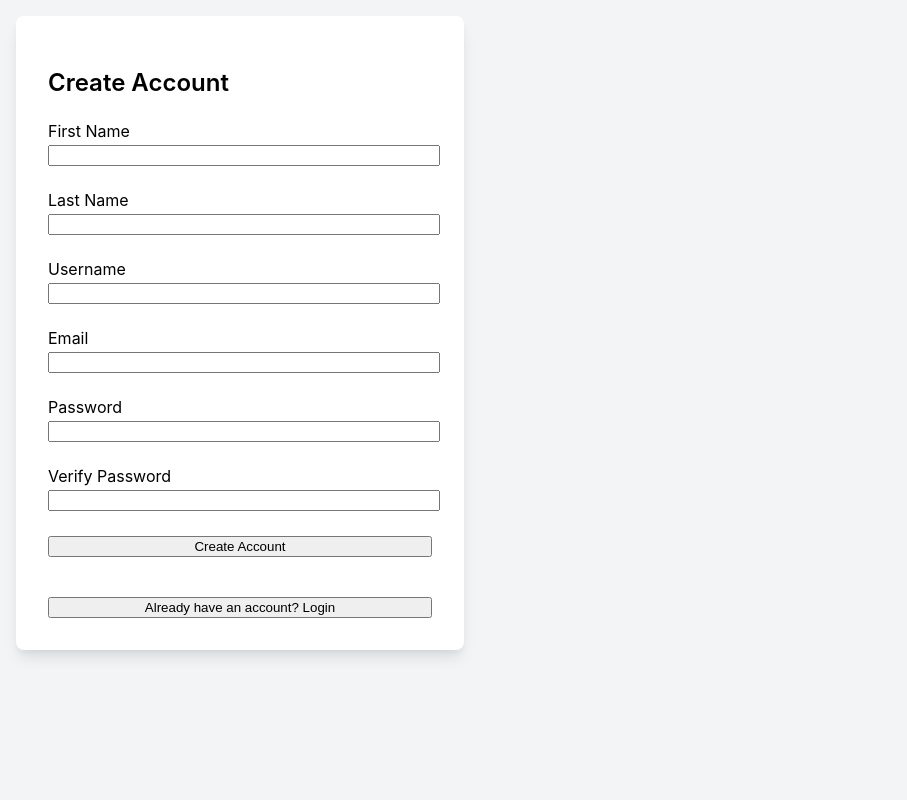
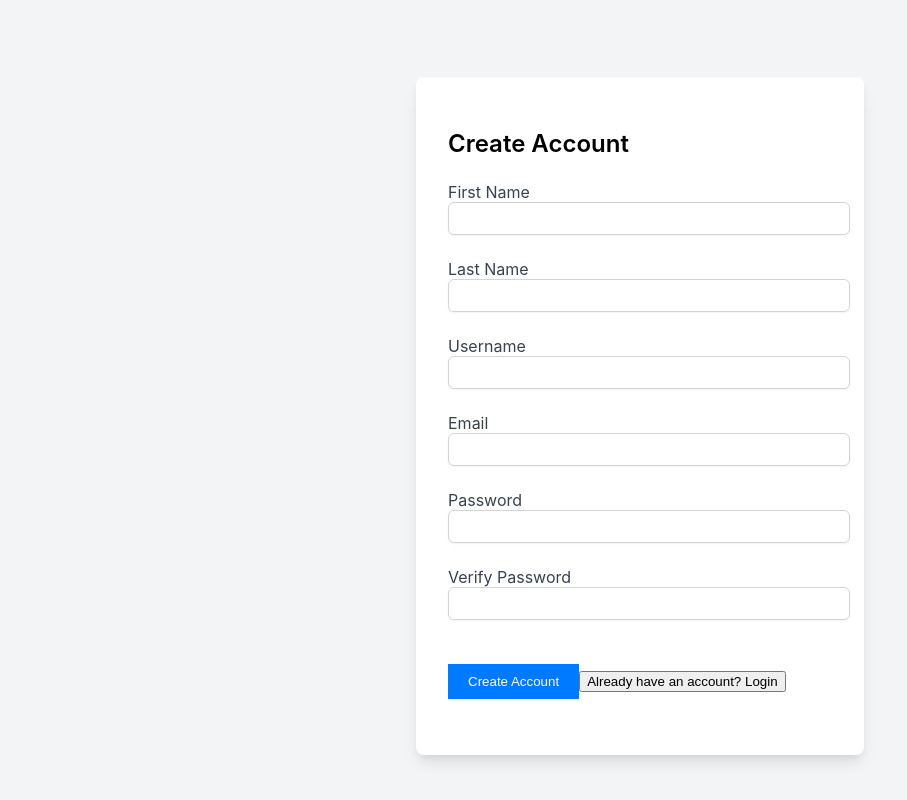
Before and after one commit to Paraillel-LLC/Paraillel-V-1, a React (Create React App) app in the folder frontend/: page / in a window 1280 px wide. Both pictures are taken after typing "Sample", "Sample123" into the empty fields and a click on the button "Create an Account". Shown: the top 800 px of the page, without its empty margins (0-907 px from the left). Built offline with nearby package versions, Linux system fonts and the light colour scheme.

Commit message:
finish adding backend for profile -> teacher's taught

```diff
--- a/frontend/src/Login.js
+++ b/frontend/src/Login.js
@@ -8,7 +8,7 @@ function Login({ onLogin }) {
   };
 
   return (
-    <div className="flex justify-center items-center min-h-screen bg-gray-100 p-4">
+    <div className="flex-center min-h-screen bg-gray-100 p-4">
       <div className="w-full max-w-sm bg-white p-8 rounded-lg shadow-lg">
         {isCreatingAccount ? (
           <CreateAccountForm onLogin={onLogin} toggleMode={toggleMode} />
@@ -75,30 +75,31 @@ function LoginForm({ onLogin, toggleMode }) {
   };
 
   return (
-    <form onSubmit={handleSubmit} className="space-y-6">
+    <form onSubmit={handleSubmit} className="form-container space-y-6">
       <h2 className="text-2xl font-semibold mb-4">Login</h2>
       <div>
-        <label className="block text-gray-700">Username</label>
+        <label className="form-label">Username</label>
         <input
           type="text"
           value={username}
           onChange={(e) => setUsername(e.target.value)}
-          className="mt-1 block w-full px-3 py-2 border border-gray-300 rounded-md shadow-sm focus:outline-none focus:ring-2 focus:ring-blue-500 focus:border-blue-500 sm:text-sm"
+          className="input"
         />
       </div>
       <div>
-        <label className="block text-gray-700">Password</label>
+        <label className="form-label">Password</label>
         <input
           type="password"
           value={password}
           onChange={(e) => setPassword(e.target.value)}
-          className="mt-1 block w-full px-3 py-2 border border-gray-300 rounded-md shadow-sm focus:outline-none focus:ring-2 focus:ring-blue-500 focus:border-blue-500 sm:text-sm"
+          className="input"
         />
       </div>
-      <button type="submit" className="w-full bg-blue-500 text-white py-2 rounded-md hover:bg-blue-600 focus:outline-none focus:ring-2 focus:ring-blue-500 focus:ring-offset-2">
+      <button type="submit" className="submit-button">
         Login
       </button>
-      <button type="button" onClick={toggleMode} className="w-full mt-4 text-blue-500 hover:underline">
+      <button type="button" onClick={toggleMode} className="text-blue-500 hover:underline mt-4">
+
         Create an Account
       </button>
     </form>
@@ -255,72 +256,66 @@ function CreateAccountForm({ onLogin, toggleMode }) {
   };
 
   return (
-    <form onSubmit={handleSubmit} className="space-y-6">
+    <form onSubmit={handleSubmit} className="form-container space-y-6">
       <h2 className="text-2xl font-semibold mb-4">Create Account</h2>
       <div>
-        <label className="block text-gray-700">First Name</label>
+        <label className="form-label">First Name</label>
         <input
-          id="firstname"
           type="text"
           value={firstName}
           onChange={(e) => setFirstName(e.target.value)}
-          className="mt-1 block w-full px-3 py-2 border border-gray-300 rounded-md shadow-sm focus:outline-none focus:ring-2 focus:ring-blue-500 focus:border-blue-500 sm:text-sm"
+          className="input"
         />
       </div>
       <div>
-        <label className="block text-gray-700">Last Name</label>
+        <label className="form-label">Last Name</label>
         <input
-          id="lastname"
           type="text"
           value={lastName}
           onChange={(e) => setLastName(e.target.value)}
-          className="mt-1 block w-full px-3 py-2 border border-gray-300 rounded-md shadow-sm focus:outline-none focus:ring-2 focus:ring-blue-500 focus:border-blue-500 sm:text-sm"
+          className="input"
         />
       </div>
       <div>
-        <label className="block text-gray-700">Username</label>
+        <label className="form-label">Username</label>
         <input
-          id="username"
           type="text"
           value={username}
           onChange={(e) => setUsername(e.target.value)}
-          className="mt-1 block w-full px-3 py-2 border border-gray-300 rounded-md shadow-sm focus:outline-none focus:ring-2 focus:ring-blue-500 focus:border-blue-500 sm:text-sm"
+          className="input"
         />
       </div>
       <div>
-        <label className="block text-gray-700">Email</label>
+        <label className="form-label">Email</label>
         <input
-          id="email"
           type="email"
           value={email}
           onChange={(e) => setEmail(e.target.value)}
-          className="mt-1 block w-full px-3 py-2 border border-gray-300 rounded-md shadow-sm focus:outline-none focus:ring-2 focus:ring-blue-500 focus:border-blue-500 sm:text-sm"
+          className="input"
         />
       </div>
       <div>
-        <label className="block text-gray-700">Password</label>
+        <label className="form-label">Password</label>
         <input
-          id="password"
           type="password"
           value={password}
           onChange={(e) => setPassword(e.target.value)}
-          className="mt-1 block w-full px-3 py-2 border border-gray-300 rounded-md shadow-sm focus:outline-none focus:ring-2 focus:ring-blue-500 focus:border-blue-500 sm:text-sm"
+          className="input"
         />
       </div>
       <div>
-        <label className="block text-gray-700">Verify Password</label>
+        <label className="form-label">Verify Password</label>
         <input
-          id="confirmpassword"
           type="password"
           value={confirmPassword}
           onChange={(e) => setConfirmPassword(e.target.value)}
-          className="mt-1 block w-full px-3 py-2 border border-gray-300 rounded-md shadow-sm focus:outline-none focus:ring-2 focus:ring-blue-500 focus:border-blue-500 sm:text-sm"
+          className="input"
         />
       </div>
-      <button type="submit" className="w-full bg-blue-500 text-white py-2 rounded-md hover:bg-blue-600 focus:outline-none focus:ring-2 focus:ring-blue-500 focus:ring-offset-2">
+      <button type="submit" className="submit-button">
         Create Account
       </button>
-      <button type="button" onClick={toggleMode} className="w-full mt-4 text-blue-500 hover:underline">
+      <button type="button" onClick={toggleMode} className="text-blue-500 hover:underline mt-4">
         Already have an account? Login
       </button>
     </form>
--- a/frontend/src/LoginSuccess.js
+++ b/frontend/src/LoginSuccess.js
@@ -6,9 +6,13 @@ function LoginSuccess({ onSubmit }) {
   };
 
   return (
-    <div className="container">
-      <h1>Login Successful!</h1>
-      <button onClick={handleSubmit}>Go to Home</button>
+    <div className="flex-center min-h-screen bg-gray-100 p-4">
+      <div className="w-full max-w-sm bg-white p-8 rounded-lg shadow-lg flex flex-col items-center">
+        <h1 className="text-2xl font-semibold mb-6">Login Successful!</h1>
+          <button type="button" onClick={handleSubmit} className="text-blue-500 hover:underline mt-4">
+          Go to Home
+        </button>
+      </div>
     </div>
   );
 }
--- a/frontend/src/TheSettings.js
+++ b/frontend/src/TheSettings.js
@@ -61,6 +61,8 @@ const TheSettings = () => {
   const [formData, setFormData] = useState({});
   const [selectedDistrict, setSelectedDistrict] = useState('');
   const [selectedSchool, setSelectedSchool] = useState('');
+  const [isEditing, setIsEditing] = useState(false);
+  const [subjects, setSubjects] = useState([""]); // Default one subject field
   const [districtSchoolMapping, setDistrictSchoolMapping] = useState({});
 
   useEffect(() => {
@@ -145,6 +147,32 @@ const TheSettings = () => {
 
   };
 
+  const handleAddSubject = () => {
+    setSubjects([...subjects, ""]);
+  };
+
+  const handleRemoveSubject = (index) => {
+    if (subjects.length > 1) { // Ensure at least one subject field remains
+      const newSubjects = subjects.filter((_, idx) => idx !== index);
+      setSubjects(newSubjects);
+      setFormData({
+        ...formData,
+        "Subject(s) Taught": newSubjects
+      });
+    }
+  };
+
+  const handleSubjectChange = (index, value) => {
+    const newSubjects = [...subjects];
+    newSubjects[index] = value;
+    setSubjects(newSubjects);
+    setFormData({
+      ...formData,
+      "Subject(s) Taught": newSubjects
+    });
+  };
+
+
   const handleSubmit = (event) => {
     event.preventDefault();
     fetch('http://localhost:5000/save_settings', {
@@ -168,10 +196,12 @@ const TheSettings = () => {
     .catch((error) => {
       console.error('Error:', error);
     });
-
+    setIsEditing(false);
   };
 
-
+  const handleEdit = () => {
+    setIsEditing(true);
+  };
 
   return (
     <div>
@@ -209,6 +239,7 @@ const TheSettings = () => {
                       name={detail}
                       value={formData[detail] || ''}
                       onChange={handleDistrictChange}
+                      disabled={!isEditing}
                     >
                       <option value="">Select District</option>
                       {Object.keys(districtSchoolMapping).map((districtId, idx) => (
@@ -223,7 +254,7 @@ const TheSettings = () => {
                       name={detail}
                       value={selectedSchool}
                       onChange={handleSchoolChange}
-                      disabled={!selectedDistrict}
+                      disabled={!isEditing || !selectedDistrict}
                     >
                       <option value="">Select School</option>
                       {selectedDistrict && Object.keys(districtSchoolMapping[selectedDistrict].schools).map((schoolId, idx) => (
@@ -231,6 +262,40 @@ const TheSettings = () => {
                       ))}
                     </select>
                   </div>
+                  ) : detail === "Subject(s) Taught" ? (
+                    <div key={index} className="form-group">
+                      <label>{detail}</label>
+                      <div className="subjects-container">
+                        {subjects.map((subject, idx) => (
+                          <div key={idx} className="subject-entry">
+                            <input
+                              type="text"
+                              value={subject}
+                              onChange={(e) => handleSubjectChange(idx, e.target.value)}
+                              disabled={!isEditing}
+                            />
+                            {isEditing && (
+                              <button
+                                type="button"
+                                onClick={() => handleRemoveSubject(idx)}
+                                className="remove-subject-button"
+                              >
+                                −
+                              </button>
+                            )}
+                          </div>
+                        ))}
+                        {isEditing && (
+                          <button
+                            type="button"
+                            onClick={handleAddSubject}
+                            className="add-subject-button"
+                          >
+                            +
+                          </button>
+                        )}
+                      </div>
+                    </div>
                 ) : (
                   <div key={index} className="form-group">
                     <label>{detail}</label>
@@ -239,11 +304,15 @@ const TheSettings = () => {
                       name={detail}
                       value={formData[detail] || ''}
                       onChange={handleInputChange}
+                      disabled={!isEditing}
                     />
                   </div>
                 )
               ))}
-              <button type="submit" className="submit-button">Submit</button>
+              <div className="button-group">
+                <button type="submit" className="submit-button">Submit</button>
+                <button type="button" className="edit-button" onClick={handleEdit}>Edit</button>
+              </div>
             </form>
             </div>
         )}
--- a/frontend/src/index.css
+++ b/frontend/src/index.css
@@ -1,6 +1,9 @@
 @tailwind base;
 @tailwind components;
 @tailwind utilities;
+
+
+
 
 /* Custom styles */
 body {
@@ -171,7 +174,6 @@ label.form-label {
 .home-container {
   display: flex;
   flex-direction: column;
-  min-height: 100vh;
 }
 
 .nav-bar {
@@ -236,7 +238,6 @@ label.form-label {
   top: 80px;
   left: 0;
   right: 0;
-  background-color: #f2f2f2;
   z-index: 10;
 }
 
@@ -316,7 +317,19 @@ label.form-label {
   cursor: pointer;
   margin-top: 20px;
 }
+.edit-button {
+  background-color: green;
+  color: white;
+  padding: 10px 20px;
+  border: none;
+  cursor: pointer;
+  margin-top: 20px;
+  border-radius: 5px;
+}
 
+.edit-button:hover {
+  background-color: darkgreen;
+}
 .submit-button:hover {
   background-color: #0056b3;
 }
```
Also changed, not shown: 1 other file (tests, documents, lock files or other folders).
